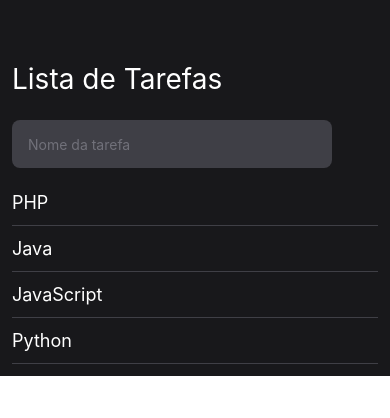
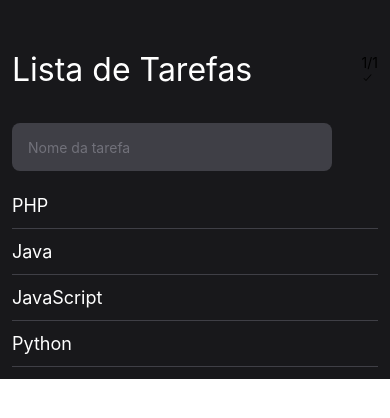
Before and after one commit to nicoryy/To-do-List-React-Native, a React Native app: screen / in a window 390 px wide. Shown: the top 418 px of the page. Built offline with nearby package versions, Linux system fonts and the light colour scheme.

Commit message:
initial commit

```diff
--- a/src/screens/home/index.js
+++ b/src/screens/home/index.js
@@ -1,6 +1,7 @@
 import { TextInput, TouchableOpacity, View, Text } from "react-native";
 import { styles } from "./styles";
 import { useState } from "react";
+import Icons from '@expo/vector-icons/Ionicons'
 
 export function HomeScreen() {
 
@@ -19,7 +20,13 @@ export function HomeScreen() {
 
     return (
         <View style={styles.container}>
-            <Text style={styles.title}>Lista de Tarefas</Text>
+            <View style={styles.titleConteiner}>
+                <Text style={styles.title}>Lista de Tarefas</Text>
+                <View >
+                    <Text>1/1</Text>
+                    <Icons name='checkmark-outline'/>
+                </View>
+            </View>
             <View style={styles.inputContainer}>
                 <TextInput
                     placeholder="Nome da tarefa"
--- a/src/screens/home/styles.js
+++ b/src/screens/home/styles.js
@@ -8,11 +8,16 @@ export const styles = StyleSheet.create({
         padding: 12,
         paddingTop:50
     },
+
+    titleConteiner:{
+        flexDirection:"row",
+        justifyContent:'space-between',
+        alignItems:'center',
+        marginBottom:22
+    },
     title: {
         color: '#fff',
-        fontSize: 28,
-        marginTop: 12,
-        marginBottom: 12,
+        fontSize: 32,
     },
     input: {
         padding: 16,
```
